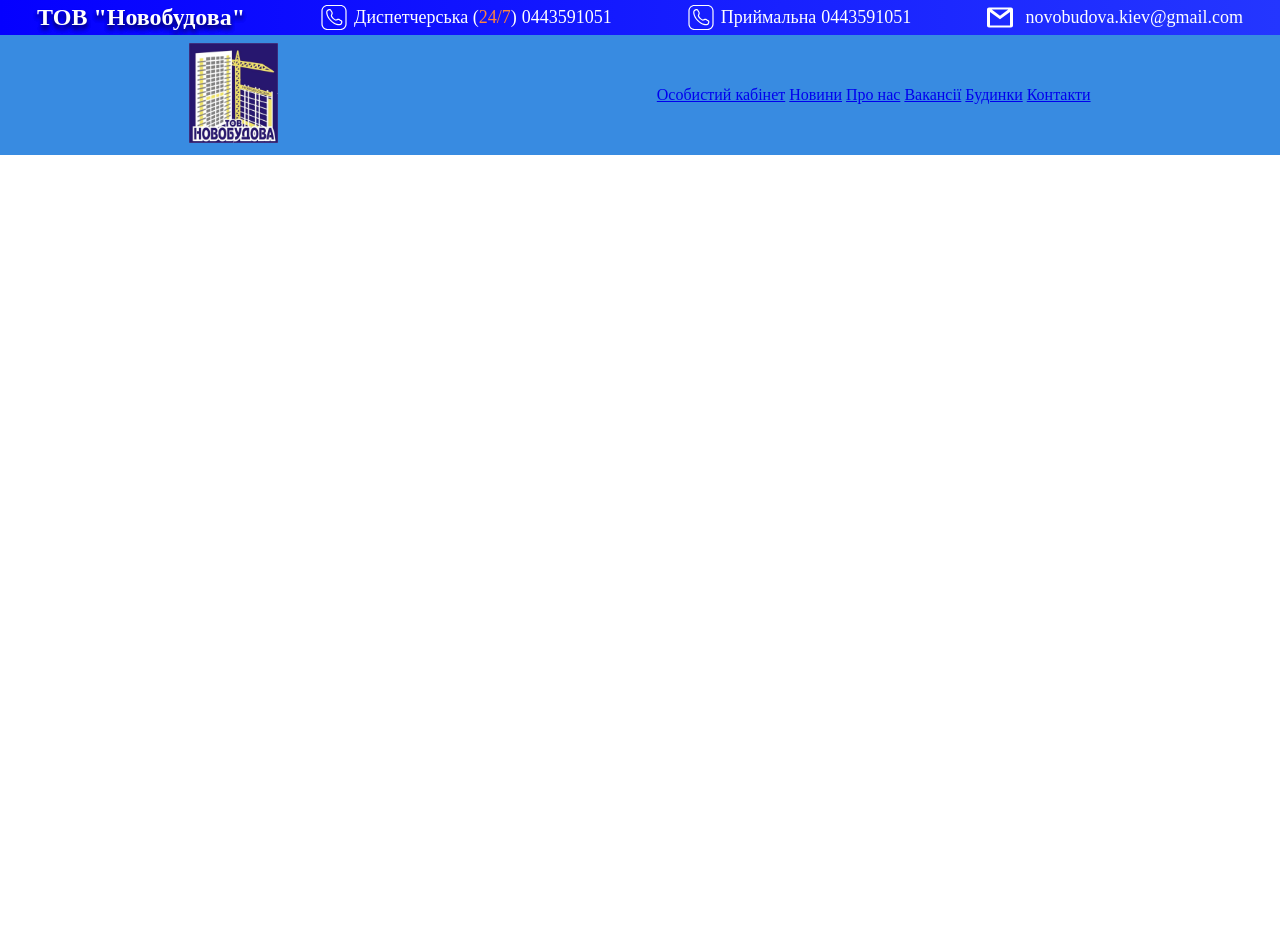
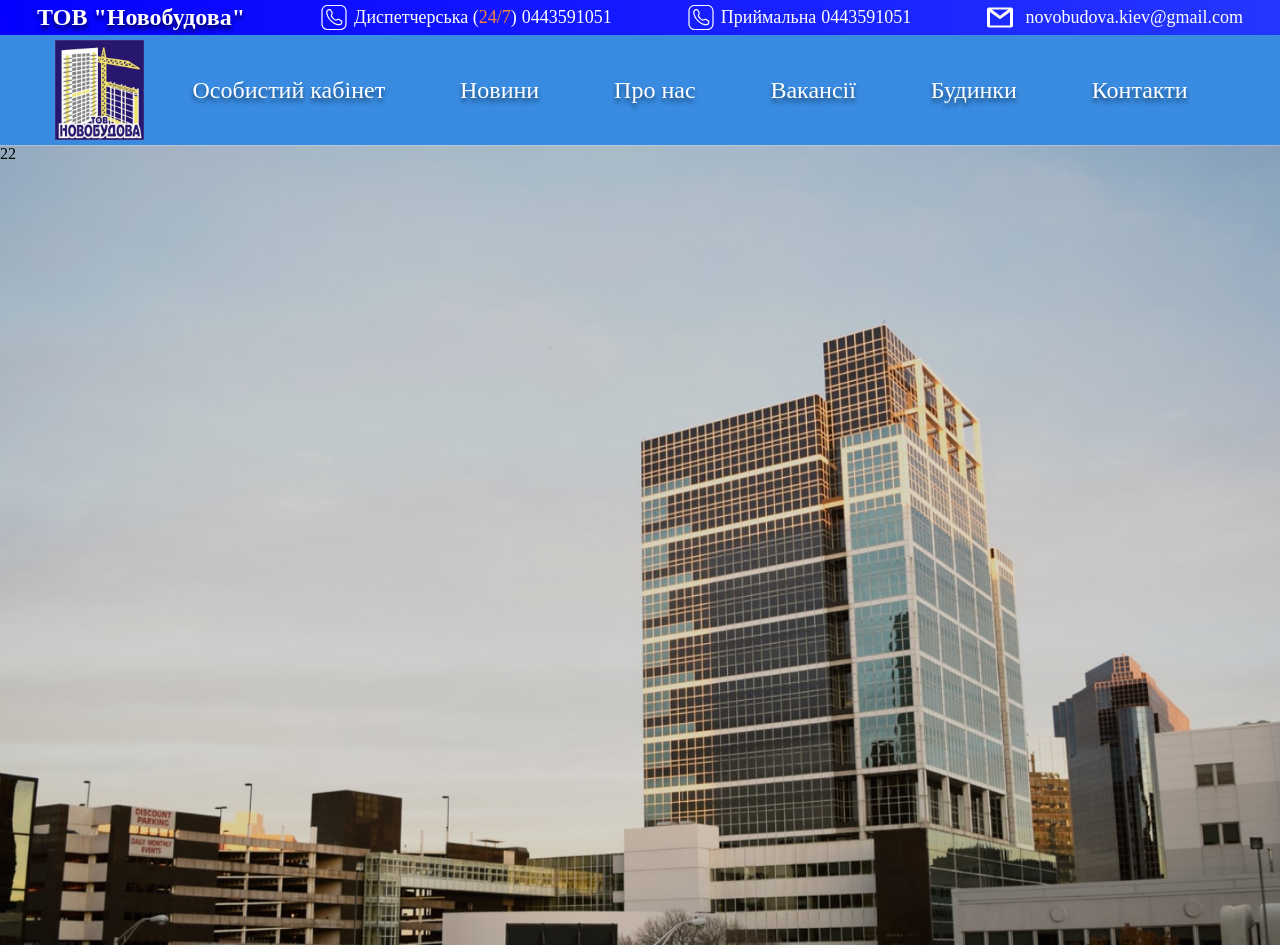
Before and after one commit to PavlenWeb/Novobudova, a website: page src/index.html in a window 1280 px wide. Before the commit the page ends 800 px from the top, so only its background shows below. Drawn offline with nearby package versions, Linux system fonts and the light colour scheme; a web font is replaced by a local one.

Commit message:
finished header

```diff
--- a/src/index.html
+++ b/src/index.html
@@ -90,8 +90,11 @@
     </div>
 
     <!-- Main menu  -->
-    <div class="menu">
-        <div><a href="#" class="menu__logo"><img src="icons/logo.png" alt="Logo Novobudova"></a></div>
+    <section class="menu">
+        <div class="container-menu">
+            <div class="menu__logo">
+                <a href="#"><img src="icons/logo.png" alt="Logo Novobudova"></a>
+            </div>
             <nav>
                 <ul class="menu__list">
                     <li class="menu__link"><a href="#">Особистий кабінет</a></li>
@@ -103,11 +106,13 @@
                 </ul>
             </nav>
         </div>
-
+    </section>
 </header>
 
 <body>
-
+    <section class="main-page">
+        22
+    </section>
 
 </body>
 </html>
--- a/src/sass/blocks/_header.sass
+++ b/src/sass/blocks/_header.sass
@@ -45,20 +45,50 @@ header
             line-height: 29px
             color: #FFFFFF
             padding-left: 5px
-.menu
+.container-menu
+    max-width: 100%
     display: flex
     justify-content: space-around
     align-items: center
+
+.menu
+    width: 100%
+    height: 110px
     padding: 0
     margin: 0
+    display: flex
+    align-items: center
+    justify-content: center
     background: #388BE1
     position: -webkit-sticky
     position: sticky
     top: 35px
-    height: 120px
     &__logo
         height: 100px
+        width: 100px
         img
-            height: 100px
+            height: 100%
+    nav
+        max-width: 100%
+    &__list
+        display: flex
+        justify-content: space-around
+        width: 1070px
+        margin: 0 auto
     &__link
-        display: inline
+        list-style: none
+        a
+            text-decoration: none
+            font-family: SourceSansPro
+            font-style: normal
+            font-weight: normal
+            font-size: 24px
+            line-height: 49px
+            color: #FFFFFF
+            text-shadow: 0px 4px 4px rgba(0, 0, 0, 0.25), 0px 4px 4px rgba(0, 0, 0, 0.25)
+            &:active
+                font-weight: bold
+            &:hover
+                font-weight: bold
+                font-size: 26px
+                line-height: 49px
--- /dev/null
+++ b/src/sass/blocks/_main-page.sass
@@ -0,0 +1,3 @@
+.main-page
+    background: url(../img/bg/bg_01.png) center (center / cover) no-repeat
+    height: 800px
--- a/src/sass/style.sass
+++ b/src/sass/style.sass
@@ -3,4 +3,6 @@
     margin: 0
     padding: 0
 
+
 @import 'blocks/_header.sass'
+@import 'blocks/_main-page.sass'
```
Also changed, not shown: src/css/style.min.css, src/img/bg/bg_01.png (added). Lines whose indentation alone changed are shown as unchanged.
